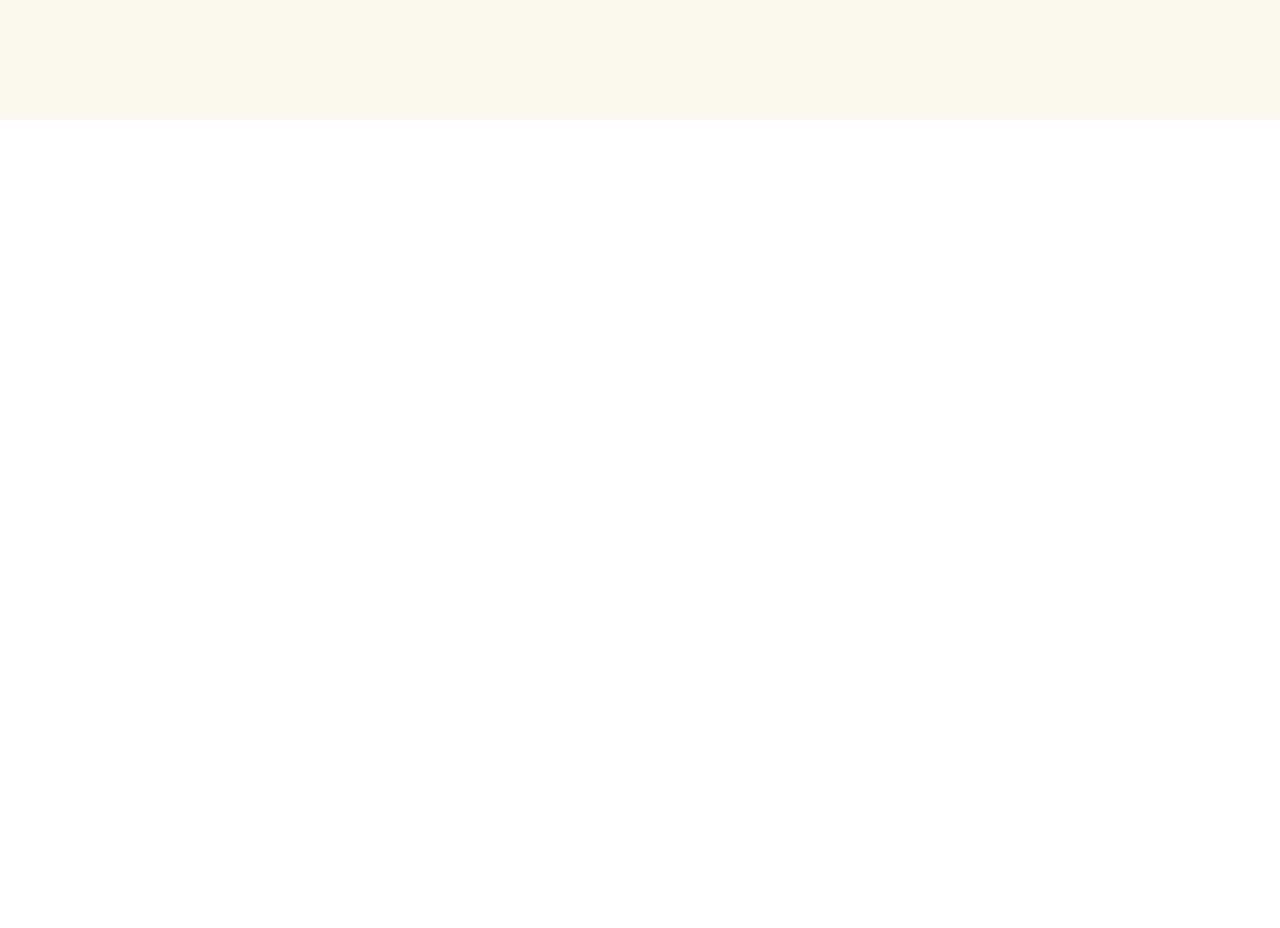
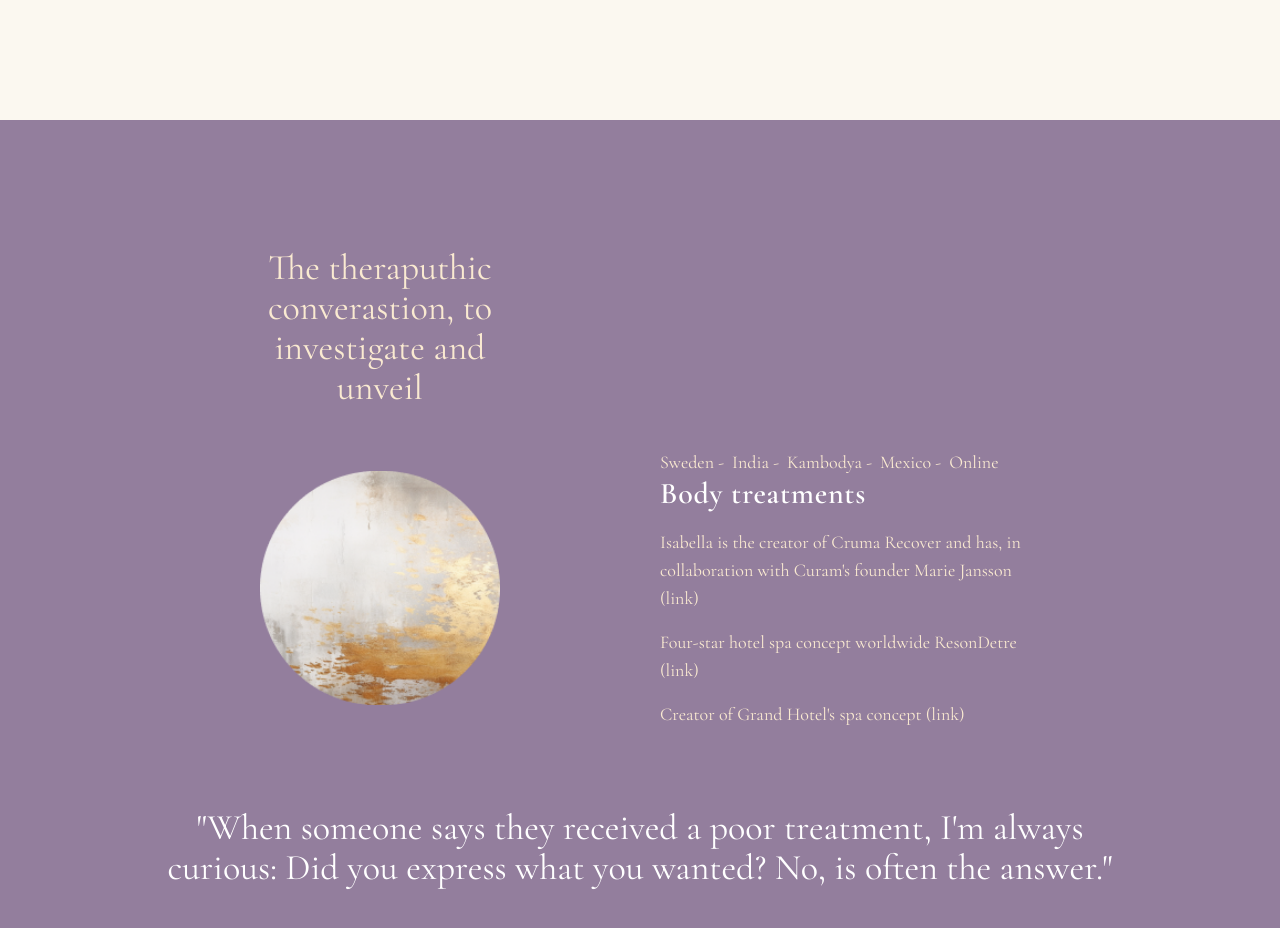
Before and after one commit to frykhamn/isa, a React (Vite) app: page /about in a window 1280 px wide. Shown: the part 1680-2608 px from the top of the page. Before the commit the page ends 1800 px from the top, so only its background shows below. Built offline with nearby package versions, Linux system fonts and the light colour scheme.

Commit message:
about done

```diff
--- a/src/pages/about-page/AboutPage.jsx
+++ b/src/pages/about-page/AboutPage.jsx
@@ -1,12 +1,15 @@
 import React from 'react';
 import { InfoSection } from './components/InfoSection';
+import { CVSection } from './components/CVSection';
 
 const AboutPage = () => {
     return (
-        <section className="conatiner mx-auto pb-20 pt-32 md:w-4/5 xl:max-w-[1000px]">
-      <InfoSection></InfoSection>
+        <><section className="conatiner mx-auto pb-20 pt-32 md:w-4/5 xl:max-w-[1000px]">
+        <InfoSection></InfoSection>
       </section>
-
+      <section className='bg-textAcc pb-20 pt-32'>
+        <CVSection></CVSection>
+        </section></>
     );
 };
 
--- /dev/null
+++ b/src/pages/about-page/components/CVSection.jsx
@@ -0,0 +1,47 @@
+import React from 'react'
+import circle from '../../../assets/gold-circle.png'
+
+export const CVSection = () => {
+    return (
+        <div className="conatiner mx-auto pb-20 pt-22 md:w-4/5 xl:max-w-[1000px]">
+
+            <div className="grid grid-cols-2 gap-10">
+                <div className="  text-textOffLight text-4xl  text-center font-cor place-self-center">
+                    <h2 className='w-64'>The theraputhic converastion, to investigate and unveil</h2>
+                </div>
+                <div className=" text-textOffLight text-4xl  font-cor place-self-center">
+                </div>
+                <div className=' place-self-center w-60'>
+                    <img src={circle} alt="circle" className='w-full' />
+                </div>
+                <div className=' place-self-start md:w-[24rem] font-cor text-lg' >
+                    <div className='flex text-textOffLight list-none gap-2'>
+                        <li>Sweden - </li>
+                        <li> India - </li>
+                        <li> Kambodya - </li>
+                        <li> Mexico - </li>
+                        <li> Online</li>
+                    </div>
+                    <h2 className='text-white text-3xl pb-4 font-semibold tracking-wide'>Body treatments</h2>
+                    <div className='text-textOffLight flex gap-4 flex-col'>
+                        <p>
+                            Isabella is the creator of Cruma Recover and has, in collaboration with Curam's founder Marie Jansson (link)
+                        </p>
+                        <p>
+                            Four-star hotel spa concept worldwide ResonDetre (link)
+                        </p>
+                        <p>
+                            Creator of Grand Hotel's spa concept (link)
+                        </p>
+                    </div>
+                </div>
+                <div className='pt-10 text-white font-cor text-4xl col-span-2 text-center'>
+                    <p>
+                    "When someone says they received a poor treatment, I'm always curious: Did you express what you wanted? No, is often the answer."
+                    </p>
+                </div>
+            </div>
+
+        </div>
+    )
+}
```
Also changed, not shown: src/assets/gold-circle.png (added).
